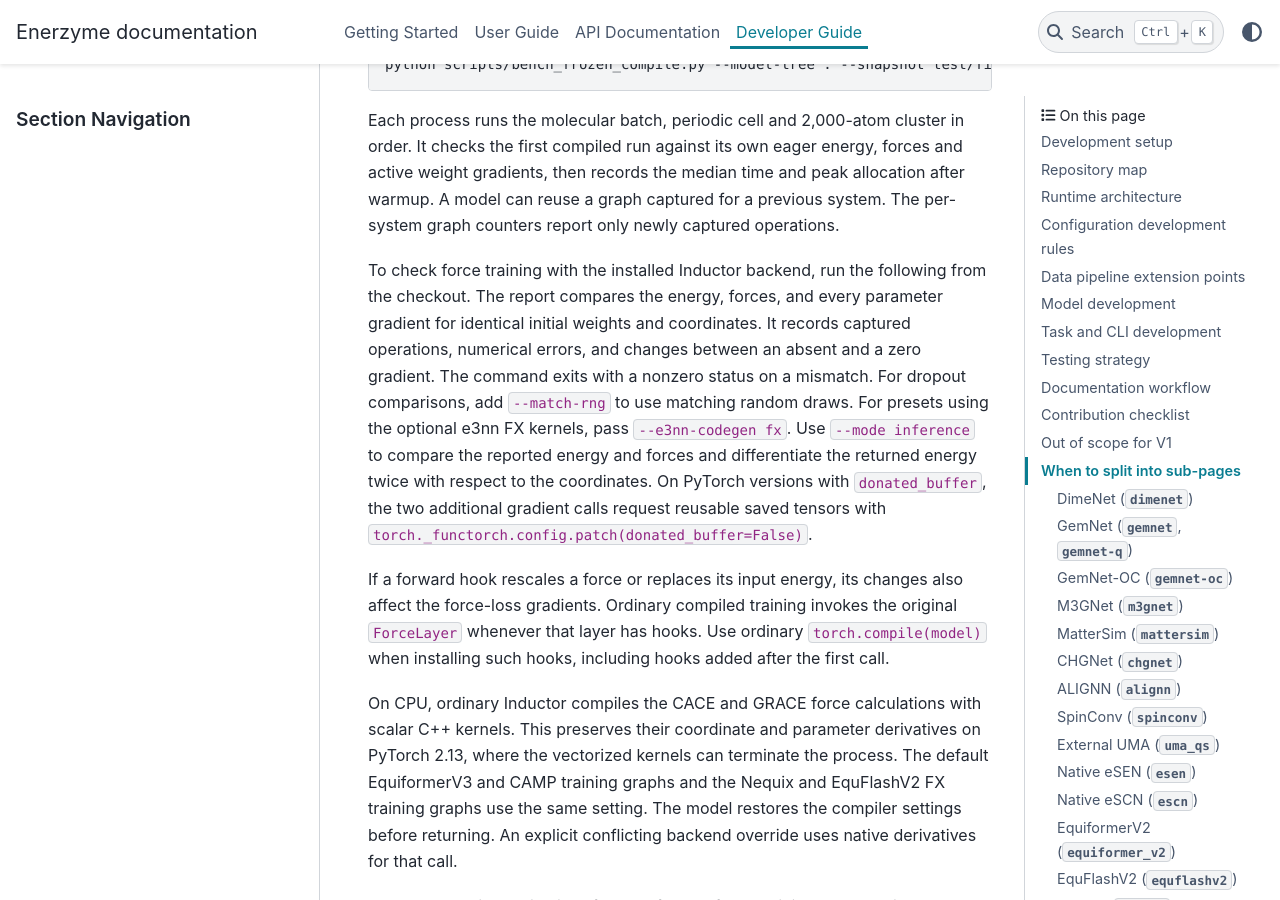
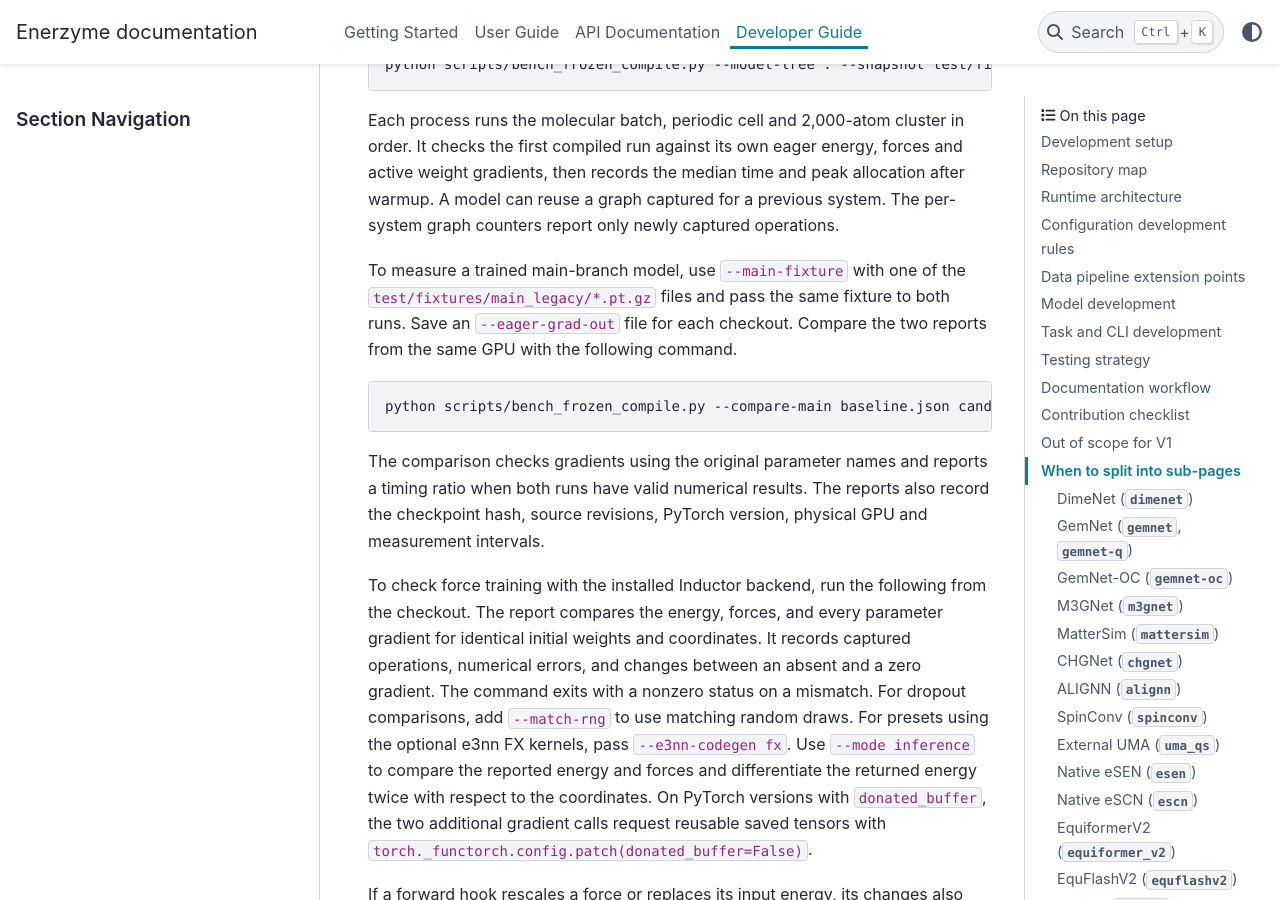
Before and after one commit to Benzoin96485/Enerzyme, a Sphinx documentation site: the page built from docs/developer_guide.rst, in a window 1280 px wide and 900 px high, scrolled down 6754 px. Built offline with Sphinx 7.4.7 and the PyData theme 0.15.4, drawn with Linux system fonts in a browser that asks for light colours.

Commit message:
Document paired compiled runs for trained main checkpoints
Co-authored-by: Weiliang Luo <luowl7@mit.edu>

```diff
--- a/docs/developer_guide.rst
+++ b/docs/developer_guide.rst
@@ -235,6 +235,20 @@ in order. It checks the first compiled run against its own eager energy,
 forces and active weight gradients, then records the median time and peak
 allocation after warmup. A model can reuse a graph captured for a previous
 system. The per-system graph counters report only newly captured operations.
+
+To measure a trained main-branch model, use :code:`--main-fixture` with one
+of the :code:`test/fixtures/main_legacy/*.pt.gz` files and pass the same
+fixture to both runs. Save an :code:`--eager-grad-out` file for each checkout.
+Compare the two reports from the same GPU with the following command.
+
+.. code-block:: shell
+
+   python scripts/bench_frozen_compile.py --compare-main baseline.json candidate.json --reference-grads baseline.pt candidate.pt --out comparison.json
+
+The comparison checks gradients using the original parameter names and
+reports a timing ratio when both runs have valid numerical results. The
+reports also record the checkpoint hash, source revisions, PyTorch version,
+physical GPU and measurement intervals.
 
 To check force training with the installed Inductor backend, run the following
 from the checkout. The report compares the energy, forces, and every parameter
```
